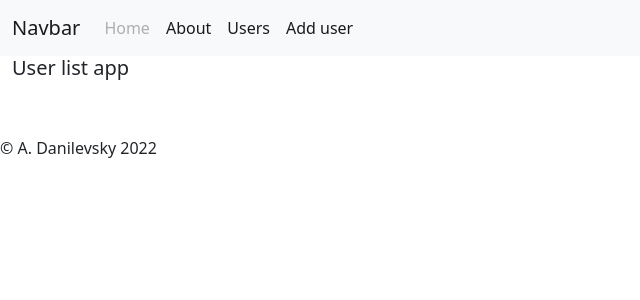
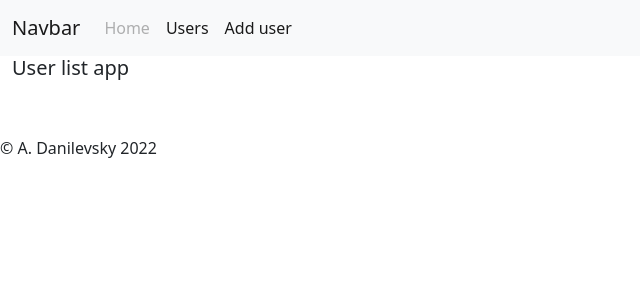
Before and after one commit to AleksandrDanilevskii/python-basic-homeworks, a Flask app: page / in a window 1280 px wide. Shown: the top 300 px of the page, without its empty margins (0-640 px from the left). Run offline with Flask 3, Linux system fonts and the light colour scheme; some libraries are stand-ins or nearby versions.

Commit message:
Delete about from navbar

```diff
--- a/homework_06/app/main.py
+++ b/homework_06/app/main.py
@@ -53,8 +53,3 @@ def db_create_test_users():
 @app.route('/', endpoint='index_page')
 def get_root():
     return render_template("index.html", now='now')
-
-
-@app.route('/about/', endpoint='about_page')
-def get_about():
-    return render_template("about.html")
--- a/homework_06/app/templates/base.html
+++ b/homework_06/app/templates/base.html
@@ -28,7 +28,6 @@
             <ul class="navbar-nav me-auto mb-2 mb-lg-0">
                 {% for endpoint, label in [
                 ('index_page', 'Home'),
-                ('about_page', 'About'),
                 ('users_app.list', 'Users'),
                 ('users_app.add', 'Add user'),
                 ] %}
```
